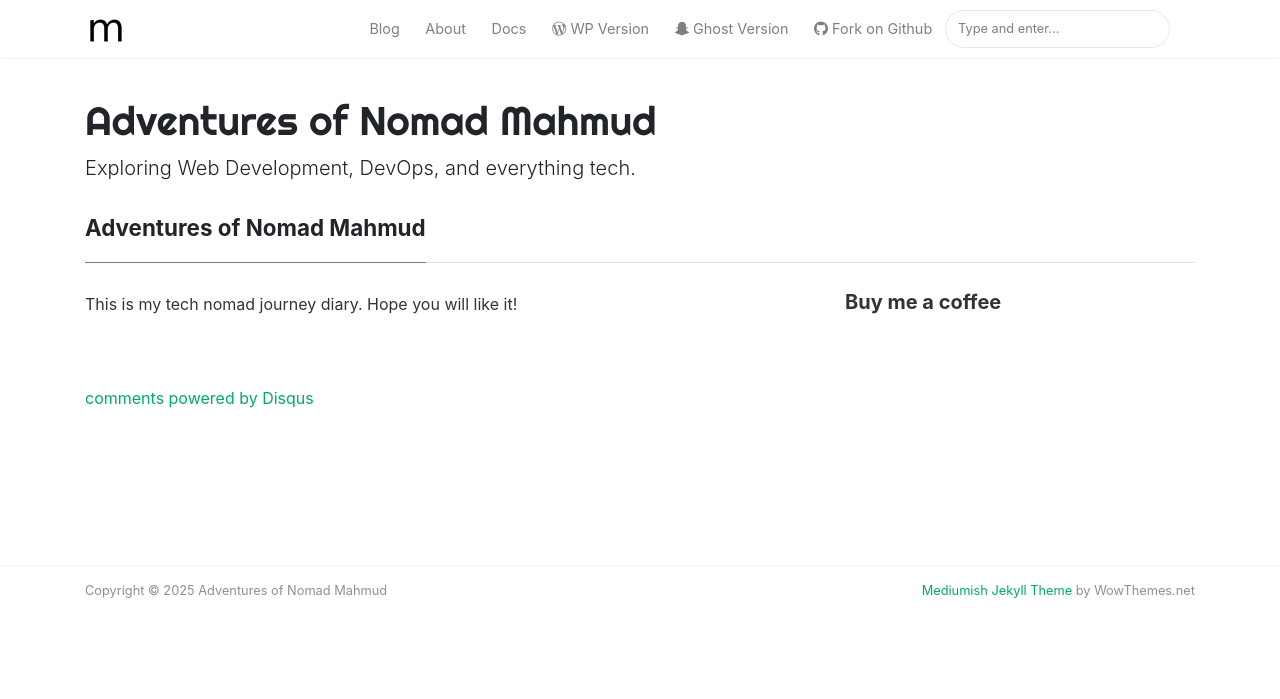
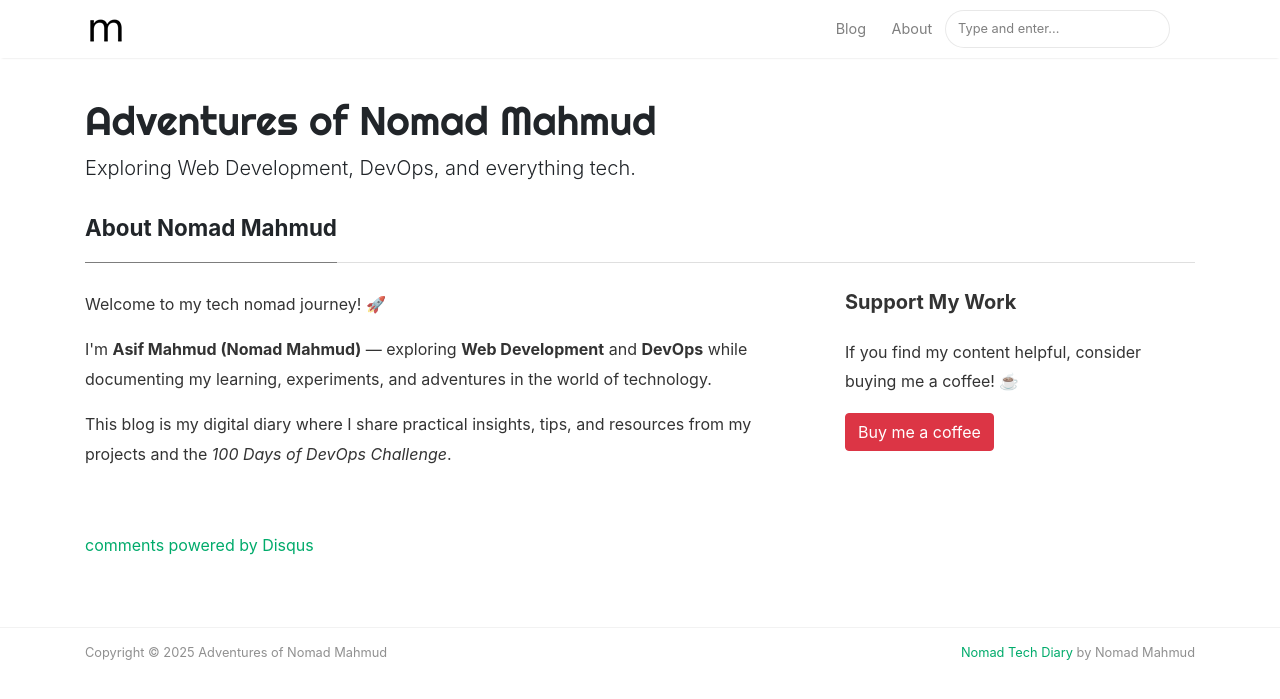
Before and after one commit to am-mahmud/am-mahmud.github.io, a Jekyll site: the page built from _pages/about.md, in a window 1280 px wide. Shown: the top 699 px of the page. Built offline with Jekyll 4.4.1, drawn with Linux system fonts in a browser that asks for light colours; nearby versions of some CDN libraries; comment, search, counter and statistics services are not loaded.

Commit message:
File updated

```diff
--- a/_layouts/default.html
+++ b/_layouts/default.html
@@ -75,22 +75,6 @@ ga('send', 'pageview');
                 <a class="nav-link" href="{{ site.baseurl }}/about">About</a>
                 </li>
 
-                <li class="nav-item">
-                <a target="_blank" class="nav-link" href="https://bootstrapstarter.com/bootstrap-templates/template-mediumish-bootstrap-jekyll/"> Docs</a>
-                </li>
-
-                <li class="nav-item">
-                <a target="_blank" class="nav-link" href="https://www.wowthemes.net/themes/mediumish-wordpress/"><i class="fab fa-wordpress-simple"></i> WP Version</a>
-                </li>
-
-                <li class="nav-item">
-                <a target="_blank" class="nav-link" href="https://www.wowthemes.net/themes/mediumish-ghost/"><i class="fab fa-snapchat-ghost"></i> Ghost Version</a>
-                </li>
-
-                <li class="nav-item">
-                <a target="_blank" class="nav-link" href="https://github.com/wowthemesnet/mediumish-theme-jekyll"><i class="fab fa-github"></i> Fork on Github</a>
-                </li>
-
                 {% include search-lunr.html %}
 
             </ul>
@@ -123,10 +107,10 @@ ga('send', 'pageview');
     {{ content }}
 </div>
 
-{% if site.mailchimp-list %}
+<!-- {% if site.mailchimp-list %} -->
 <!-- Bottom Alert Bar
 ================================================== -->
-<div class="alertbar">
+<!-- <div class="alertbar">
 	<div class="container text-center">
 		<span><img src="{{ site.baseurl }}/{{ site.logo }}" alt="{{site.title}}"> &nbsp; Never miss a <b>story</b> from us, subscribe to our newsletter</span>
         <form action="{{site.mailchimp-list}}" method="post" name="mc-embedded-subscribe-form" class="wj-contact-form validate" target="_blank" novalidate>
@@ -136,8 +120,8 @@ ga('send', 'pageview');
             </div>
         </form>
 	</div>
-</div>
-{% endif %}
+</div> -->
+<!-- {% endif %} -->
 
 </div>
 
@@ -175,7 +159,7 @@ ga('send', 'pageview');
                 Copyright © {{ site.time | date: "%Y" }} {{ site.name }}
             </div>
             <div class="col-md-6 col-sm-6 text-center text-lg-right">
-                <a target="_blank" href="https://www.wowthemes.net/mediumish-free-jekyll-template/">Mediumish Jekyll Theme</a> by WowThemes.net
+                <a target="_blank" href="https://www.wowthemes.net/mediumish-free-jekyll-template/">Nomad Tech Diary</a> by Nomad Mahmud
             </div>
         </div>
     </div>
--- a/_pages/about.md
+++ b/_pages/about.md
@@ -1,35 +1,24 @@
 ---
 layout: page
-title: Adventures of Nomad Mahmud
+title: About Nomad Mahmud
 permalink: /about
 comments: true
 ---
 
 <div class="row justify-content-between">
-<div class="col-md-8 pr-5">
+  <div class="col-md-8 pr-5">
 
-<p>This is my tech nomad journey diary. Hope you will like it!</p>
+  <p>Welcome to my tech nomad journey! 🚀</p>
+  <p>I'm <strong>Asif Mahmud (Nomad Mahmud)</strong> — exploring <strong>Web Development</strong> and <strong>DevOps</strong> while documenting my learning, experiments, and adventures in the world of technology.</p>
+  <p>This blog is my digital diary where I share practical insights, tips, and resources from my projects and the <em>100 Days of DevOps Challenge</em>.</p>
 
-<!-- <p class="mb-5"><img class="shadow-lg" src="{{site.baseurl}}/assets/images/mediumish-jekyll-template.png" alt="jekyll template mediumish" /></p>
-<h4>Documentation</h4>
+  </div>
 
-<p>Please, read the docs <a href="https://bootstrapstarter.com/bootstrap-templates/template-mediumish-bootstrap-jekyll/">here</a>.</p>
-
-<h4>Questions or bug reports?</h4>
-
-<p>Head over to our <a href="https://github.com/wowthemesnet/mediumish-theme-jekyll">Github repository</a>!</p> -->
-
+  <div class="col-md-4">
+    <div class="sticky-top sticky-top-80">
+      <h5>Support My Work</h5>
+      <p>If you find my content helpful, consider buying me a coffee! ☕</p>
+      <a target="_blank" href="https://www.buymeacoffee.com/your-username" class="btn btn-danger">Buy me a coffee</a>
+    </div>
+  </div>
 </div>
-
-<div class="col-md-4">
-
-<div class="sticky-top sticky-top-80">
-<h5>Buy me a coffee</h5>
-
-<!-- <p>Thank you for your support! Your donation helps me to maintain and improve <a target="_blank" href="https://github.com/wowthemesnet/mediumish-theme-jekyll">Mediumish <i class="fab fa-github"></i></a>.</p>
-
-<a target="_blank" href="https://www.wowthemes.net/donate/" class="btn btn-danger">Buy me a coffee</a> <a target="_blank" href="https://bootstrapstarter.com/bootstrap-templates/template-mediumish-bootstrap-jekyll/" class="btn btn-warning">Documentation</a> -->
-
-</div>
-</div>
-</div>
```
Also changed, not shown: README.md, favicon.ico.
